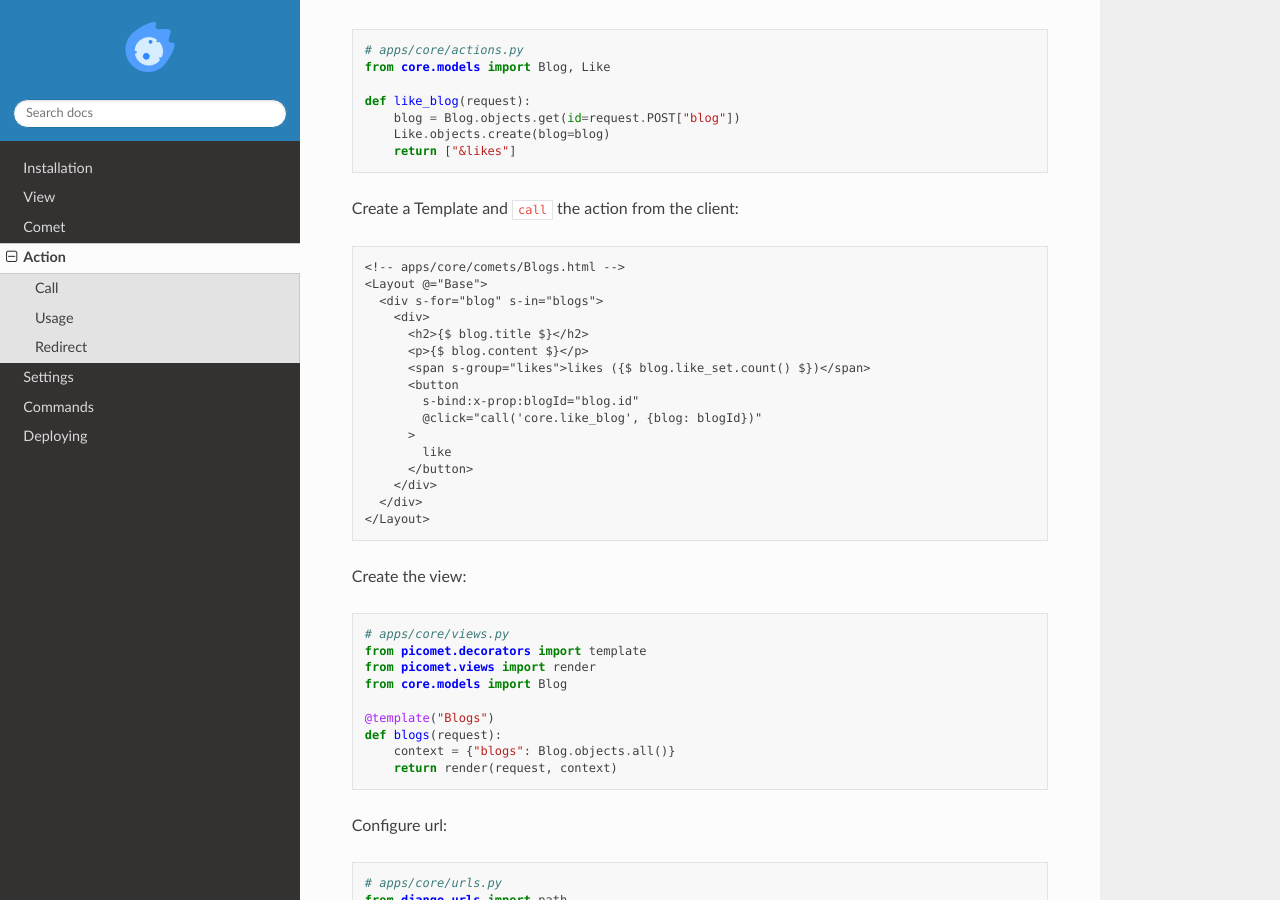
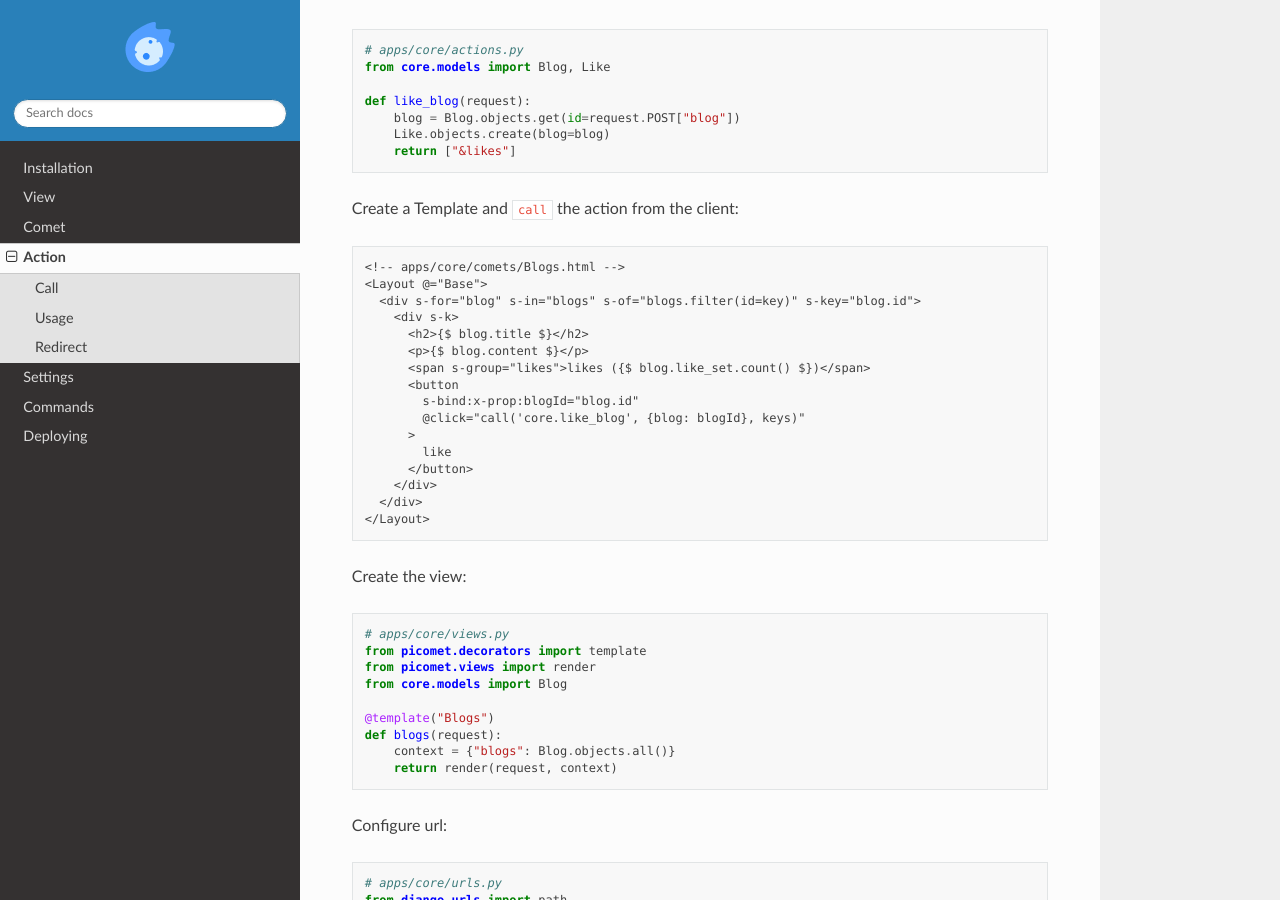
Before and after one commit to picomet/picomet, a Sphinx documentation site: the page built from docs/source/action.rst, in a window 1280 px wide and 900 px high, scrolled down 1574 px. Built offline with Sphinx 7.4.7 and the Read the Docs theme 2.0.0, drawn with Linux system fonts in a browser that asks for light colours.

Commit message:
docs: add loop item partial updating

```diff
--- a/docs/source/action.rst
+++ b/docs/source/action.rst
@@ -97,14 +97,14 @@
 
   <!-- apps/core/comets/Blogs.html -->
   <Layout @="Base">
-    <div s-for="blog" s-in="blogs">
-      <div>
+    <div s-for="blog" s-in="blogs" s-of="blogs.filter(id=key)" s-key="blog.id">
+      <div s-k>
         <h2>{$ blog.title $}</h2>
         <p>{$ blog.content $}</p>
         <span s-group="likes">likes ({$ blog.like_set.count() $})</span>
         <button
           s-bind:x-prop:blogId="blog.id"
-          @click="call('core.like_blog', {blog: blogId})"
+          @click="call('core.like_blog', {blog: blogId}, keys)"
         >
           like
         </button>
--- a/docs/source/comet.rst
+++ b/docs/source/comet.rst
@@ -469,6 +469,10 @@
     No blogs found
   </div>
 
+To partially update a single item or something in that item, picomet requires ``s-of``, ``s-key`` and ``s-k`` attributes.
+
+See how to use ``s-of``, ``s-key`` and ``s-k`` in the :doc:`/action` guide.
+
 
 With
 ----
```
